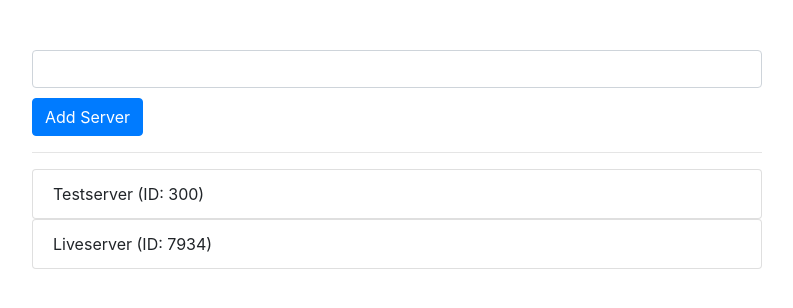
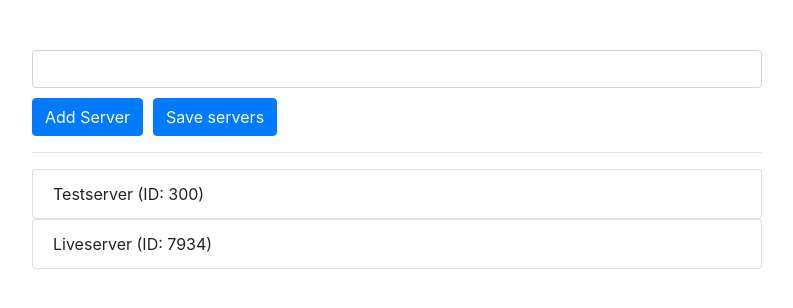
Before and after one commit to lukalid/http-practise, an Angular app: page / in a window 1280 px wide. Shown: the top 308 px of the page, without its empty margins (53-846 px from the left). Built offline with nearby package versions, Linux system fonts and the light colour scheme.

Commit message:
Posting data to firebase

```diff
--- a/src/app/app.component.css
+++ b/src/app/app.component.css
@@ -4,4 +4,5 @@
 
 button {
   margin-top: 10px;
+  margin-right: 10px;
 }
--- a/src/app/app.component.html
+++ b/src/app/app.component.html
@@ -3,6 +3,7 @@
     <div class="col-xs-12 col-sm-10 col-md-8 col-sm-offset-1 col-md-offset-2">
       <input type="text" #serverName class="form-control">
       <button class="btn btn-primary" (click)="onAddServer(serverName.value)">Add Server</button>
+      <button class="btn btn-primary" (click)="onSaveServers()">Save servers</button>
       <hr>
       <ul class="list-group" *ngFor="let server of servers">
         <li class="list-group-item">{{ server.name }} (ID: {{ server.id }})</li>
--- a/src/app/app.component.ts
+++ b/src/app/app.component.ts
@@ -1,4 +1,5 @@
-import { Component } from '@angular/core';
+import {Component} from '@angular/core';
+import {ServerService} from './server.service';
 
 @Component({
   selector: 'app-root',
@@ -18,6 +19,10 @@ export class AppComponent {
       id: this.generateId()
     }
   ];
+
+  constructor(private serverService: ServerService) {
+  }
+
   onAddServer(name: string) {
     this.servers.push({
       name: name,
@@ -25,7 +30,15 @@ export class AppComponent {
       id: this.generateId()
     });
   }
+
   private generateId() {
     return Math.round(Math.random() * 10000);
   }
+
+  onSaveServers() {
+    this.serverService.storeServers(this.servers).subscribe(
+      (response) => console.log(response),
+      (error) => console.log(error)
+    );
+  }
 }
--- a/src/app/app.module.ts
+++ b/src/app/app.module.ts
@@ -4,6 +4,7 @@ import { FormsModule } from '@angular/forms';
 
 import { AppComponent } from './app.component';
 import { HttpClientModule } from '@angular/common/http';
+import { ServerService } from './server.service';
 
 @NgModule({
   declarations: [
@@ -14,7 +15,7 @@ import { HttpClientModule } from '@angular/common/http';
     FormsModule,
     HttpClientModule
   ],
-  providers: [],
+  providers: [ServerService],
   bootstrap: [AppComponent]
 })
 export class AppModule { }
--- /dev/null
+++ b/src/app/server.service.ts
@@ -0,0 +1,15 @@
+import { Injectable } from '@angular/core';
+import { HttpClient } from '@angular/common/http';
+
+@Injectable()
+export class ServerService {
+
+  private url = 'https://angular-http-practise-luka.firebaseio.com/data.json'; // data.json -> firebase specific
+
+  constructor(private httpService: HttpClient) { }
+
+  storeServers(servers: any[]) {
+    return this.httpService.post(this.url, servers);
+  }
+
+}
```
